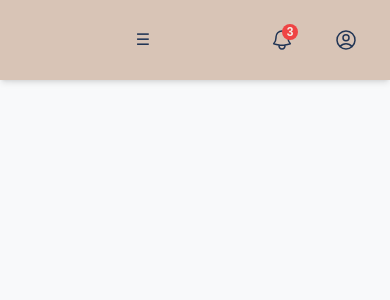
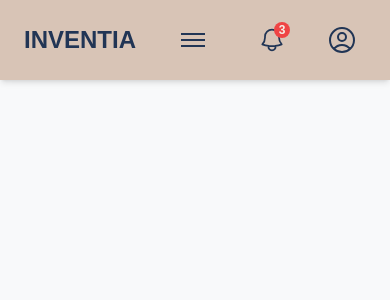
Before and after one commit to No-Country-simulation/S20-21-webapp, a React (Vite) app in the folder client/inventario/: page /inventario in a window 390 px wide. Shown: the top 300 px of the page. Built offline with nearby package versions, Linux system fonts and the light colour scheme.

Commit message:
Update ajustes responsil

```diff
--- a/client/inventario/src/components/nav/navBar.tsx
+++ b/client/inventario/src/components/nav/navBar.tsx
@@ -1,3 +1,4 @@
+import { useState } from "react";
 import { BellIcon, UserCircleIcon } from '@heroicons/react/24/outline';
 import { Link } from 'react-router-dom';
 
@@ -7,18 +8,44 @@ interface NavBarProps {
 }
 
 const NavBar: React.FC<NavBarProps> = ({ toggleSidebar }) => {
+  const [isMenuOpen, setIsMenuOpen] = useState(false); // Estado local para el botón
+
+  const handleToggle = () => {
+    setIsMenuOpen(!isMenuOpen); // Cambia el estado del botón
+    toggleSidebar(); // Llama a la función recibida como prop
+  };
+
   return (
     <nav className="flex items-center justify-between h-full px-6 bg-beige text-customBlue">
       {/* Logo o título */}
-      <div className="text-2xl font-bold"></div>
+      <div className="text-2xl font-bold">
+        <div className='md:hidden'>
+          INVENTIA
+        </div>
+      </div>
 
       {/* Botón para abrir/cerrar el sidebar en móviles */}
       <button
-        className="md:hidden p-2 rounded-full hover:bg-beigeclaro"
-        onClick={toggleSidebar}
+        className={`md:hidden flex flex-col justify-center items-center w-10 h-10 rounded-full hover:bg-beigeclaro`}
+        onClick={handleToggle}
         aria-label="Abrir/Cerrar Sidebar"
       >
-        ☰ {/* Icono de menú (puedes usar un icono de tu elección) */}
+        {/* Líneas del menú */}
+        <div
+          className={`w-6 h-0.5 bg-customBlue transition-transform duration-300 ${
+            isMenuOpen ? 'rotate-45 translate-y-2' : ''
+          }`}
+        ></div>
+        <div
+          className={`w-6 h-0.5 bg-customBlue my-1 transition-opacity duration-300 ${
+            isMenuOpen ? 'opacity-0' : ''
+          }`}
+        ></div>
+        <div
+          className={`w-6 h-0.5 bg-customBlue transition-transform duration-300 ${
+            isMenuOpen ? '-rotate-45 -translate-y-2' : ''
+          }`}
+        ></div>
       </button>
 
       {/* Contenedor de los iconos */}
@@ -28,7 +55,7 @@ const NavBar: React.FC<NavBarProps> = ({ toggleSidebar }) => {
           className="relative p-2 rounded-full hover:bg-[rgb(245, 239, 231)]"
           aria-label="Notificaciones"
         >
-          <BellIcon className="w-6 h-6" />
+          <BellIcon className="w-7 h-7" />
           {/* Indicador de notificaciones */}
           <span className="absolute top-1 right-1 bg-red-500 text-beigeclaro text-xs font-bold rounded-full h-4 w-4 flex items-center justify-center">
             3
@@ -40,7 +67,7 @@ const NavBar: React.FC<NavBarProps> = ({ toggleSidebar }) => {
           to="./perfil"
           className="p-2 rounded-full hover:bg-beigeclaro"
         >
-          <UserCircleIcon className="w-6 h-6" />
+          <UserCircleIcon className="w-8 h-8" />
         </Link>
       </div>
     </nav>
--- a/client/inventario/src/components/sideBar/sideBar.tsx
+++ b/client/inventario/src/components/sideBar/sideBar.tsx
@@ -5,7 +5,7 @@ import { Link } from 'react-router-dom';  // Importa Link de React Router
 const SideBar = () => {
   return (
     <div className="w-full h-full bg-customBlue text-beigeclaro p-5 space-y-4 flex flex-col">
-      <h2 className="text-xl font-bold mb-5 mt-3"> STOCKLY</h2>
+      <h2 className="text-xl font-bold mb-5 mt-3"> INVENTIA </h2>
       <ul className="space-y-2 flex-1">
         <li>
           <Link to="./home" className="flex items-center py-2 px-4 hover:bg-bluelith rounded">
--- /dev/null
+++ b/client/inventario/src/page/home/home.tsx
@@ -0,0 +1,7 @@
+const Home = () => {
+  return (
+    <div>hola estas en el home, despues me pongo a hacerlo estoy haciengo otras cosas, escuchamos y no juzgamos Xb </div>
+  )
+}
+
+export default Home
--- a/client/inventario/src/routes/route.tsx
+++ b/client/inventario/src/routes/route.tsx
@@ -12,6 +12,7 @@ import Perfil from "../page/perfil/perfil";
 import Inventario from "../page/inventario/inventario";
 import Login from "../page/Ingreso/Login";
 import Register from "../page/Ingreso/Register";
+import Home from "../page/home/home";
 
 
 /**
@@ -55,6 +56,10 @@ const router = createBrowserRouter([
                 path: "inventario",
                 element: <Inventario />,
             },
+            {
+                path: "home",
+                element: <Home/>
+            },
         ],
         errorElement: <div>Ups! Algo salió mal</div>,
     },
```
